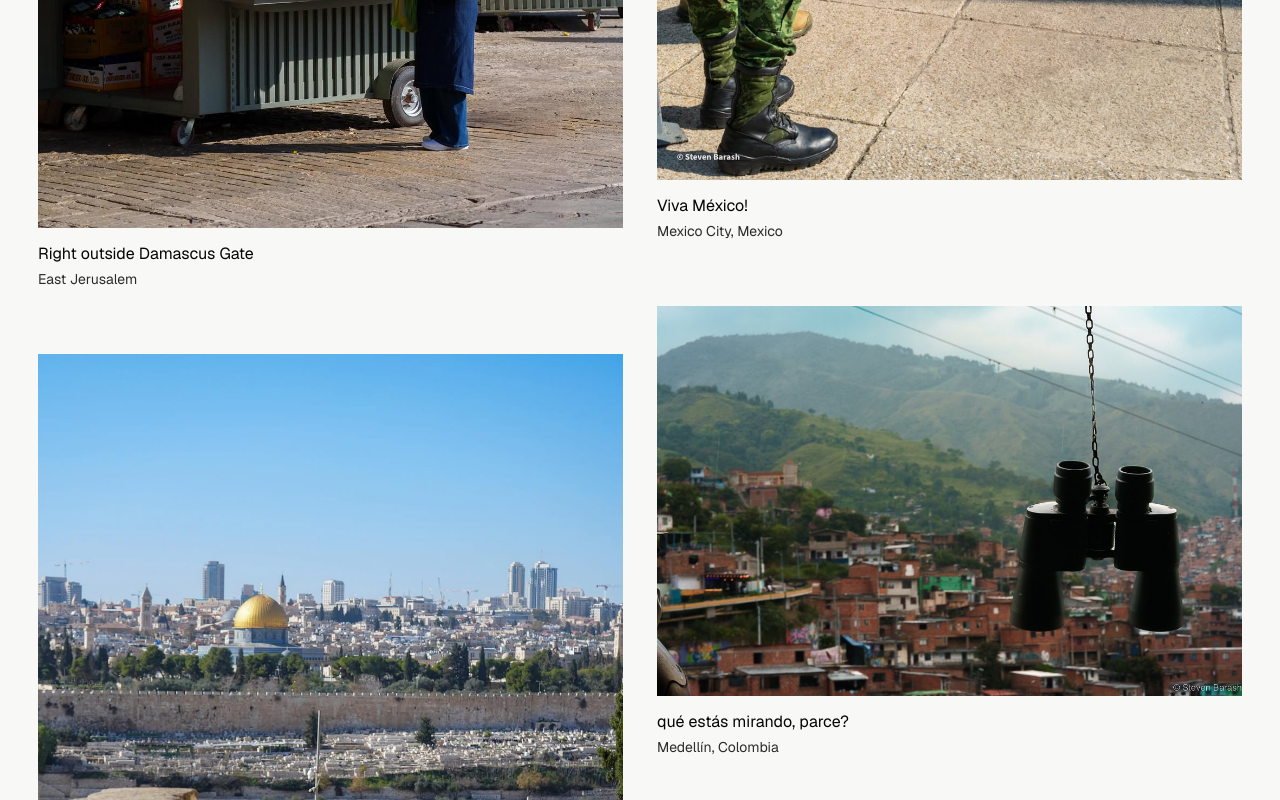
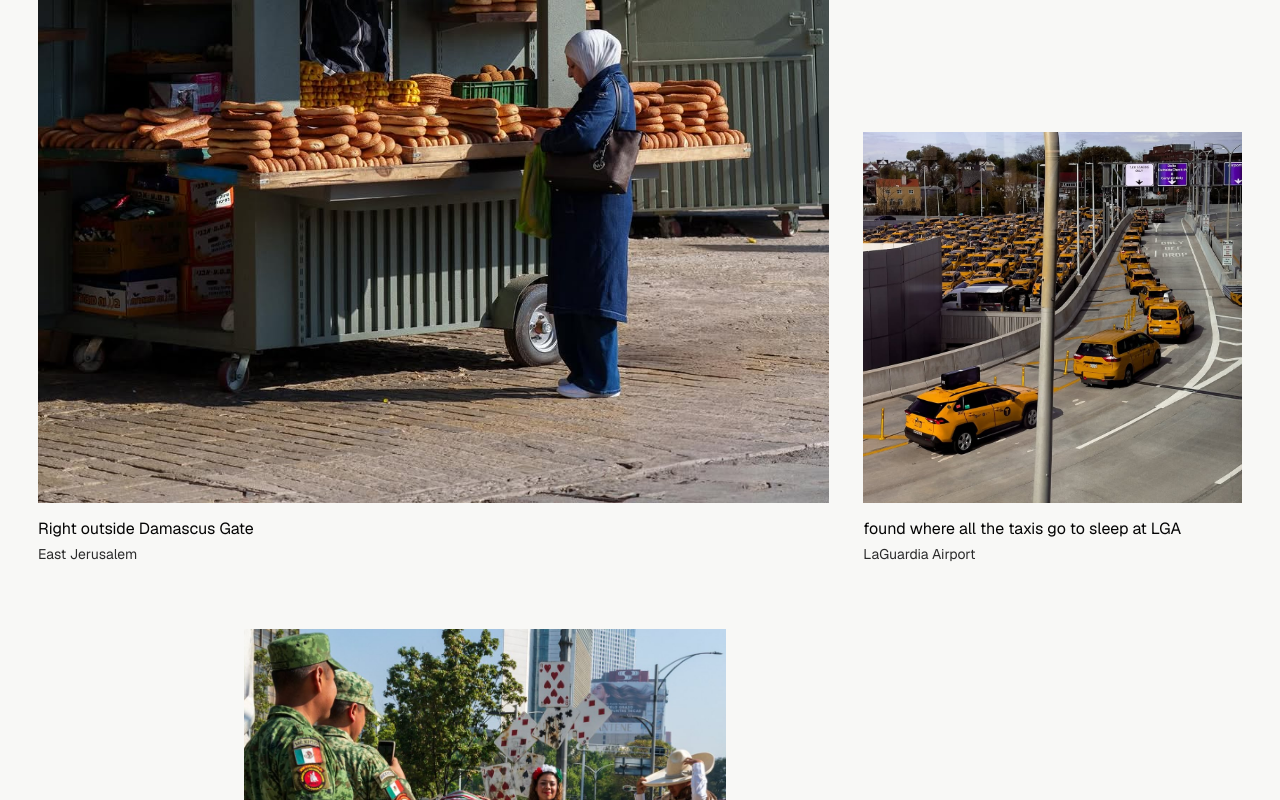
Before and after one commit to stevenbarash/steven-personal-site, a Next.js app: page /photos in a window 1280 px wide. Shown: the part 960-1760 px from the top of the page. Built offline with nearby package versions, Linux system fonts and the light colour scheme.

Commit message:
feat: curate photography as an editorial sequence

```diff
--- a/src/app/globals.css
+++ b/src/app/globals.css
@@ -3333,20 +3333,52 @@ figure[data-variant="preview"].bike-cli-specimen code {
   }
 }
 
-.minimal-photo-gallery {
+.minimal-photo-featured {
+  display: grid;
+  grid-template-columns: repeat(12, minmax(0, 1fr));
+  gap: 64px 34px;
+  padding-block: 56px 88px;
+  border-top: 1px solid #d9dde3;
+}
+
+.minimal-photo-featured figure:nth-child(1) {
+  grid-column: 1 / span 8;
+}
+
+.minimal-photo-featured figure:nth-child(2) {
+  grid-column: 9 / -1;
+  align-self: end;
+}
+
+.minimal-photo-featured figure:nth-child(3) {
+  grid-column: 3 / span 5;
+}
+
+.minimal-photo-featured figure:nth-child(4) {
+  grid-column: 7 / -1;
+}
+
+.minimal-photo-featured figure:nth-child(5) {
+  grid-column: 1 / span 7;
+}
+
+.minimal-photo-archive {
   column-count: 2;
   column-gap: 34px;
   padding-top: 56px;
   border-top: 1px solid #d9dde3;
 }
 
-.minimal-photo-gallery figure {
+:is(.minimal-photo-featured, .minimal-photo-archive) figure {
   min-width: 0;
+  break-inside: avoid;
+}
+
+.minimal-photo-archive figure {
   margin-bottom: 64px;
-  break-inside: avoid;
-}
-
-.minimal-photo-gallery img {
+}
+
+:is(.minimal-photo-featured, .minimal-photo-archive) img {
   display: block;
   width: 100%;
   height: auto;
@@ -3354,11 +3386,11 @@ figure[data-variant="preview"].bike-cli-specimen code {
   object-fit: contain;
 }
 
-.minimal-photo-gallery figcaption {
+:is(.minimal-photo-featured, .minimal-photo-archive) figcaption {
   margin-top: 14px;
 }
 
-.minimal-photo-gallery figcaption p:first-child {
+:is(.minimal-photo-featured, .minimal-photo-archive) figcaption p:first-child {
   color: #040404;
 }
 
@@ -3639,12 +3671,25 @@ figure[data-variant="preview"].bike-cli-specimen code {
     columns: 1;
   }
 
-  .minimal-photo-gallery {
+  .minimal-photo-featured {
+    display: block;
+    padding-block: 44px 64px;
+  }
+
+  .minimal-photo-featured figure {
+    margin-bottom: 48px;
+  }
+
+  .minimal-photo-featured figure:last-child {
+    margin-bottom: 0;
+  }
+
+  .minimal-photo-archive {
     column-count: 1;
     padding-top: 44px;
   }
 
-  .minimal-photo-gallery figure {
+  .minimal-photo-archive figure {
     margin-bottom: 48px;
   }
 
--- a/src/app/photos/page.tsx
+++ b/src/app/photos/page.tsx
@@ -2,7 +2,8 @@ import type { Metadata } from 'next';
 import Image from 'next/image';
 import { MinimalSiteLayout } from '@/components/layout/MinimalSiteLayout';
 import { createTwitterMetadata, siteConfig } from '@/constants/site';
-import { photoLibrary } from '@/data/photos';
+import { archivePhotos, featuredPhotos } from '@/content/photography';
+import type { PhotoItem } from '@/types';
 
 const description = 'Photography by Steven Barash, with street, travel, and everyday scenes.';
 const socialTitle = 'Photography | Steven Barash';
@@ -15,6 +16,26 @@ export const metadata: Metadata = {
   twitter: createTwitterMetadata(socialTitle, description),
 };
 
+function PhotoFigure({ photo, eager = false }: { photo: PhotoItem; eager?: boolean }) {
+  return (
+    <figure>
+      <Image
+        src={photo.src}
+        alt={photo.alt}
+        width={photo.width}
+        height={photo.height}
+        sizes="(max-width: 767px) calc(100vw - 32px), (max-width: 1510px) 66vw, 944px"
+        loading={eager ? undefined : 'lazy'}
+        preload={eager}
+      />
+      <figcaption>
+        <p>{photo.title}</p>
+        {photo.location && photo.location !== 'Unknown' && <p className="minimal-photo-location">{photo.location}</p>}
+      </figcaption>
+    </figure>
+  );
+}
+
 export default function PhotosPage() {
   return (
     <MinimalSiteLayout activeHref="/photos">
@@ -25,23 +46,15 @@ export default function PhotosPage() {
           <a className="minimal-primary-link" href={siteConfig.instagramUrl} target="_blank" rel="noopener noreferrer">Instagram</a>
         </header>
 
-        <section className="minimal-photo-gallery" aria-label="Photographs">
-          {photoLibrary.map((photo, index) => (
-            <figure key={photo.id}>
-              <Image
-                src={photo.src}
-                alt={photo.alt}
-                width={photo.width}
-                height={photo.height}
-                sizes="(max-width: 767px) calc(100vw - 32px), (max-width: 1168px) calc((100vw - 66px) / 2), 527px"
-                loading={index === 0 ? 'eager' : 'lazy'}
-                preload={index === 0}
-              />
-              <figcaption>
-                <p>{photo.title}</p>
-                {photo.location && photo.location !== 'Unknown' && <p className="minimal-photo-location">{photo.location}</p>}
-              </figcaption>
-            </figure>
+        <section className="minimal-photo-featured" data-photo-featured aria-label="Featured photographs">
+          {featuredPhotos.map((photo, index) => (
+            <PhotoFigure key={photo.id} photo={photo} eager={index === 0} />
+          ))}
+        </section>
+
+        <section className="minimal-photo-archive" data-photo-archive aria-label="Photography archive">
+          {archivePhotos.map((photo) => (
+            <PhotoFigure key={photo.id} photo={photo} />
           ))}
         </section>
       </div>
--- /dev/null
+++ b/src/content/photography.ts
@@ -0,0 +1,18 @@
+import { photoLibrary } from '@/data/photos';
+
+export const featuredPhotoIds = [
+  'ig-DTM8x-XjH87',
+  'ig-DC4r__8xPDU',
+  'ig-Cz83QsPOSTh',
+  'ig-CoQuyVsOJJA',
+  'ig-Cn-S9S4O_Of',
+] as const;
+
+export const featuredPhotos = featuredPhotoIds.map((id) => {
+  const photo = photoLibrary.find((candidate) => candidate.id === id);
+  if (!photo) throw new Error(`Featured photograph ${id} is missing from the verified library.`);
+  return photo;
+});
+
+const featuredSet = new Set<string>(featuredPhotoIds);
+export const archivePhotos = photoLibrary.filter(({ id }) => !featuredSet.has(id));
```
Also changed, not shown: 1 other file (tests, documents, lock files or other folders).
